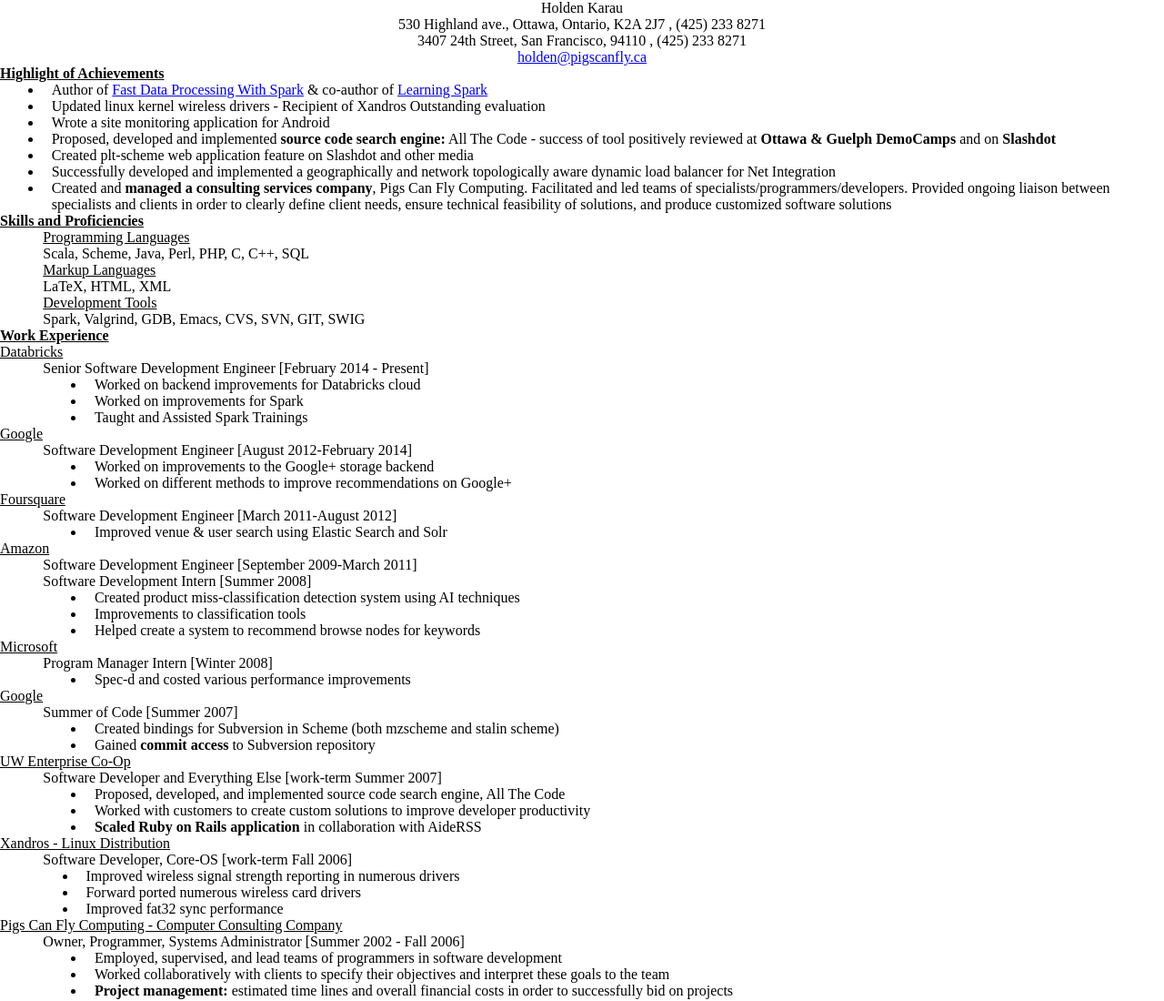
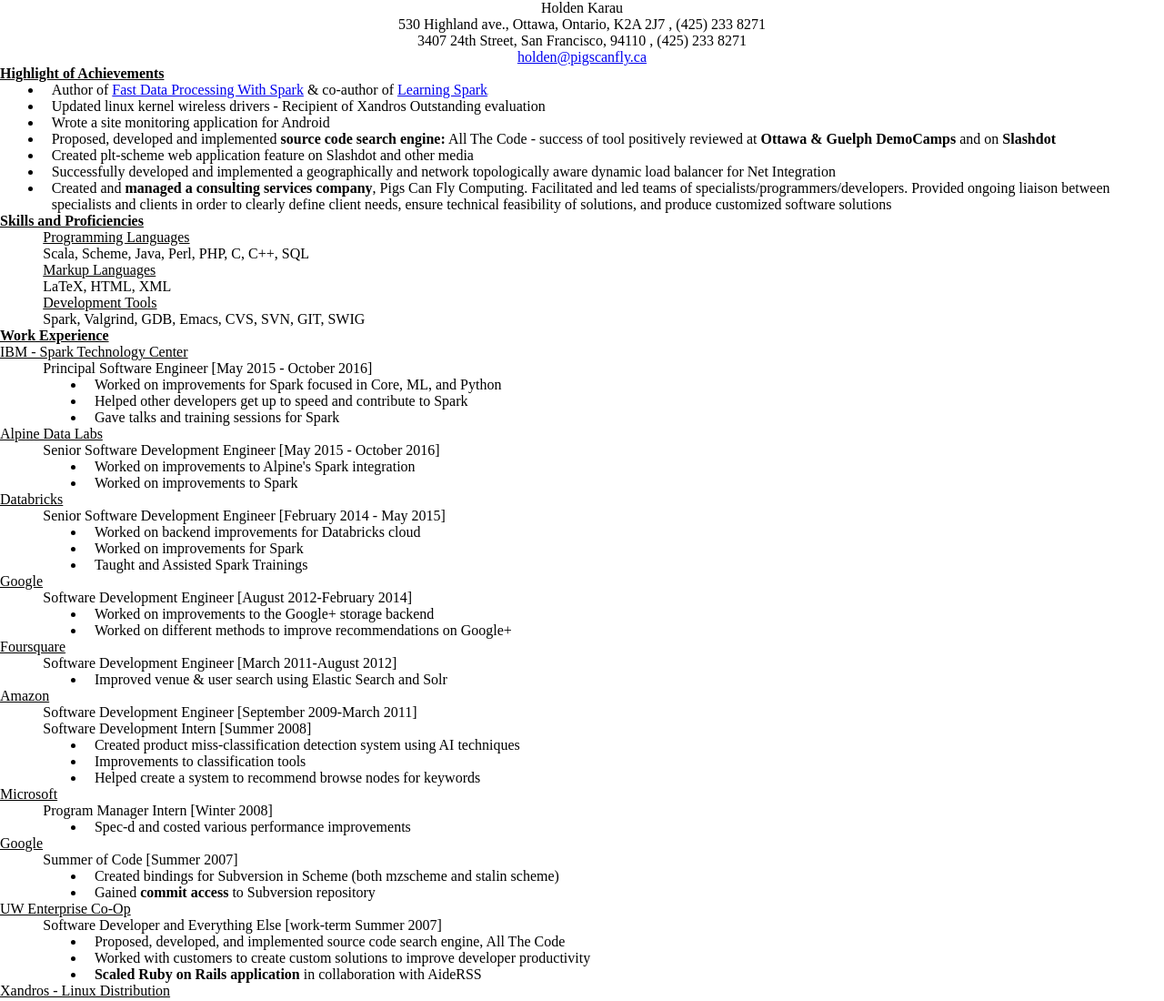
Before and after one commit to holdenk/resume, a plain HTML site: page index.html in a window 1280 px wide. Shown: the top 1100 px of the page at 91% size. Drawn offline with Linux system fonts and the light colour scheme.

Commit message:
Update resume with Alpine and IBM

```diff
--- a/index.html
+++ b/index.html
@@ -113,8 +113,21 @@
 Tools </p><p class="P17"><!--Eclipse,--> Spark, Valgrind, GDB, Emacs, CVS, SVN, GIT, SWIG </p><p class="Standard"> </p>
 
 <p class="P6">Work Experience </p>
+<p class="P5">IBM - Spark Technology Center</p>
+<p class="P20">Principal Software Engineer [May 2015 - October 2016]</p>
+<ul style="margin-left:2.5cm;">
+  <li><p class="P12" style="margin-left:0.25cm;">Worked on improvements for Spark focused in Core, ML, and Python</p></li>
+  <li><p class="P12" style="margin-left:0.25cm;">Helped other developers get up to speed and contribute to Spark</p></li>
+  <li><p class="P12" style="margin-left:0.25cm;">Gave talks and training sessions for Spark</p></li>
+</ul>
+<p class="P5">Alpine Data Labs</p>
+<p class="P20">Senior Software Development Engineer [May 2015 - October 2016]</p>
+<ul style="margin-left:2.5cm;">
+  <li><p class="P12" style="margin-left:0.25cm;">Worked on improvements to Alpine's Spark integration</p></li>
+  <li><p class="P12" style="margin-left:0.25cm;">Worked on improvements to Spark</p></li>
+</ul>
 <p class="P5">Databricks </p>
-<p class="P20">Senior Software Development Engineer [February 2014 - Present]</p>
+<p class="P20">Senior Software Development Engineer [February 2014 - May 2015]</p>
 <ul style="margin-left:2.5cm;">
 <li class="P12" style="margin-left:0cm;">
 <p class="P12" style="margin-left:0.25cm;">Worked on backend improvements for Databricks cloud</p></li>
```
Also changed, not shown: 1 other file.
